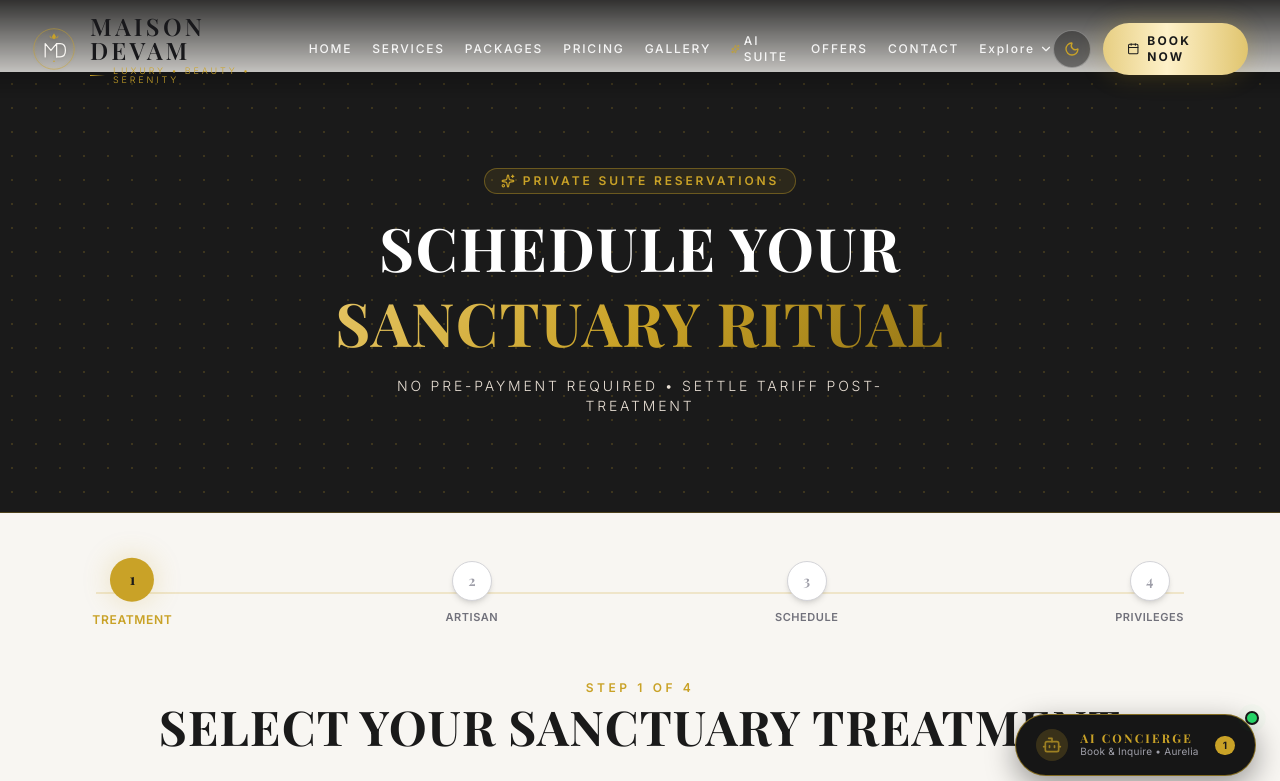
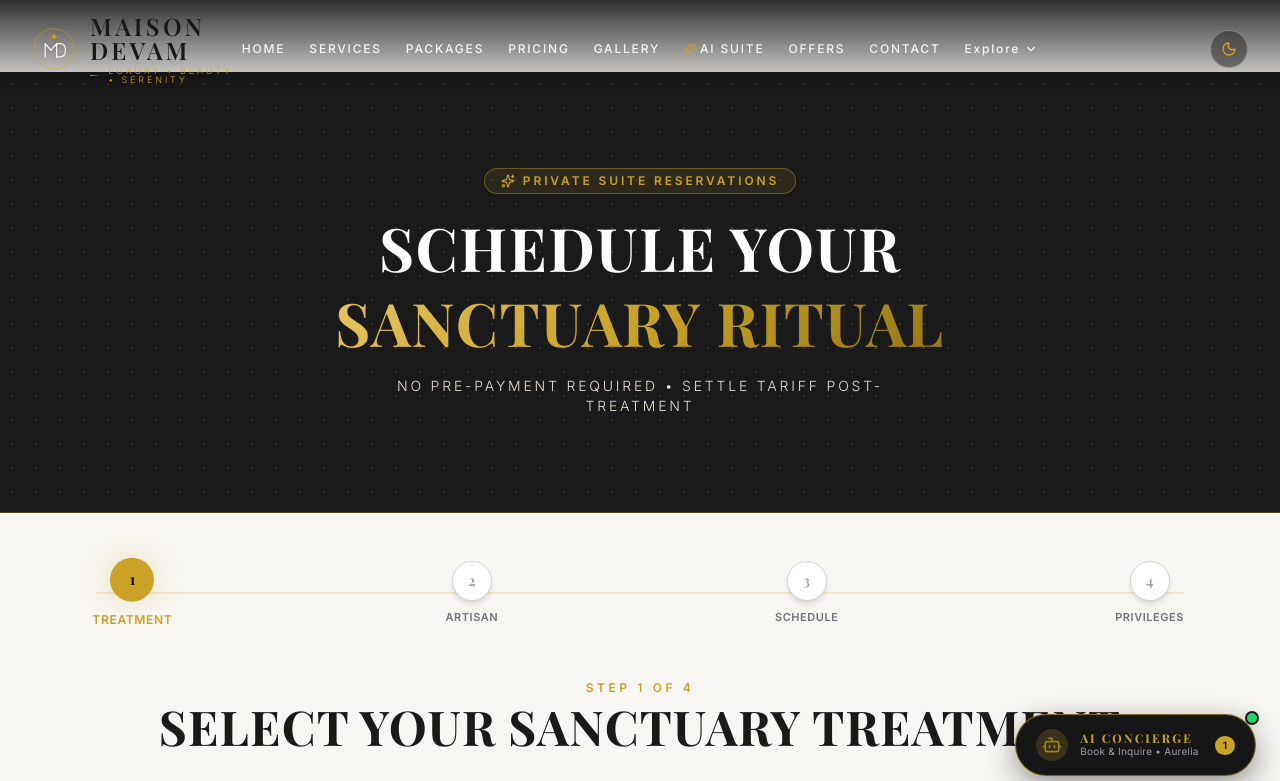
Before and after one commit to DevamKumar/maison-devam, a Next.js app: page /book in a window 1280 px wide. Shown: the top 781 px of the page. Built offline with nearby package versions, Linux system fonts and the light colour scheme.

Commit message:
fix: remove Book Now button, enable class-based dark mode in Tailwind v4 and CSS variables, and center navbar layout with 3 equal flex columns

```diff
--- a/app/globals.css
+++ b/app/globals.css
@@ -1,4 +1,6 @@
 @import "tailwindcss";
+
+@custom-variant dark (&:where(.dark, .dark *));
 
 :root {
   --background: #f8f6f2;
@@ -9,6 +11,11 @@
   --color-ivory: #f8f6f2;
   --color-charcoal: #1a1a1a;
   --color-beige: #e8dfd4;
+}
+
+.dark {
+  --background: #0d0d0d;
+  --foreground: #f8f6f2;
 }
 
 @theme inline {
@@ -22,13 +29,6 @@
   --color-beige: #e8dfd4;
   --font-serif: var(--font-playfair), serif;
   --font-sans: var(--font-inter), sans-serif;
-}
-
-@media (prefers-color-scheme: dark) {
-  :root {
-    --background: #0d0d0d;
-    --foreground: #f8f6f2;
-  }
 }
 
 /* Custom Luxury Scrollbar */
--- a/components/layout/navbar.tsx
+++ b/components/layout/navbar.tsx
@@ -10,7 +10,6 @@ import {
   X,
   Sun,
   Moon,
-  Calendar,
   Sparkles,
   PhoneCall,
   ChevronRight,
@@ -85,7 +84,8 @@ export const Navbar: React.FC = () => {
       }`}
     >
       <div className="max-w-7xl mx-auto px-4 sm:px-6 lg:px-8 flex items-center justify-between">
-        {/* Brand Logo */}
+        {/* Left Column: Brand Logo */}
+        <div className="flex-1 flex items-center justify-start">
           <Link
             href="/"
             className="flex items-center gap-2 group transition-transform duration-300 hover:scale-[1.02]"
@@ -101,9 +101,10 @@ export const Navbar: React.FC = () => {
               className="flex sm:hidden"
             />
           </Link>
+        </div>
 
-        {/* Desktop Nav Links */}
-        <nav className="hidden xl:flex items-center gap-5 text-xs uppercase tracking-[0.15em] font-medium">
+        {/* Center Column: Desktop Nav Links */}
+        <nav className="hidden lg:flex items-center justify-center gap-4 xl:gap-6 text-xs uppercase tracking-[0.15em] font-medium">
           {primaryLinks.map((link) => {
             const isActive = pathname === link.href;
             return (
@@ -178,8 +179,8 @@ export const Navbar: React.FC = () => {
           </div>
         </nav>
 
-        {/* Action Controls */}
-        <div className="flex items-center gap-3">
+        {/* Right Column: Action Controls */}
+        <div className="flex-1 flex items-center justify-end gap-3">
           {/* Theme Switcher */}
           {mounted && (
             <button
@@ -199,22 +200,11 @@ export const Navbar: React.FC = () => {
             </button>
           )}
 
-          {/* Book Now Button */}
-          <Link
-            href="/book"
-            className="relative inline-flex items-center justify-center px-6 py-2.5 rounded-full overflow-hidden font-bold text-xs uppercase tracking-[0.18em] transition-all duration-300 group shimmer-gold text-charcoal gold-glow hover:scale-105 shadow-md"
-          >
-            <span className="relative z-10 flex items-center gap-2">
-              <Calendar className="w-3.5 h-3.5" />
-              <span>Book Now</span>
-            </span>
-          </Link>
-
           {/* Mobile Hamburger Button */}
           <button
             onClick={() => setMobileMenuOpen(!mobileMenuOpen)}
             aria-label="Toggle mobile menu"
-            className={`xl:hidden p-2.5 rounded-xl border transition-colors ${
+            className={`lg:hidden p-2.5 rounded-xl border transition-colors ${
               isScrolled
                 ? "border-gold/30 text-foreground hover:border-gold"
                 : "border-white/30 text-white hover:border-gold bg-black/40 backdrop-blur-md"
@@ -231,7 +221,7 @@ export const Navbar: React.FC = () => {
 
       {/* Mobile Drawer */}
       {mobileMenuOpen && (
-        <div className="xl:hidden fixed inset-0 top-[68px] bg-ivory/95 dark:bg-[#0d0d0d]/95 backdrop-blur-2xl z-50 overflow-y-auto px-6 py-8 border-t border-gold/20 animate-in fade-in slide-in-from-top-5 duration-300">
+        <div className="lg:hidden fixed inset-0 top-[68px] bg-ivory/95 dark:bg-[#0d0d0d]/95 backdrop-blur-2xl z-50 overflow-y-auto px-6 py-8 border-t border-gold/20 animate-in fade-in slide-in-from-top-5 duration-300">
           <div className="flex flex-col gap-4 max-w-md mx-auto">
             <div className="pb-4 border-b border-gold/20 text-center">
               <span className="font-serif text-lg tracking-[0.14em] text-gold uppercase">
```
Lines whose indentation alone changed are shown as unchanged.
